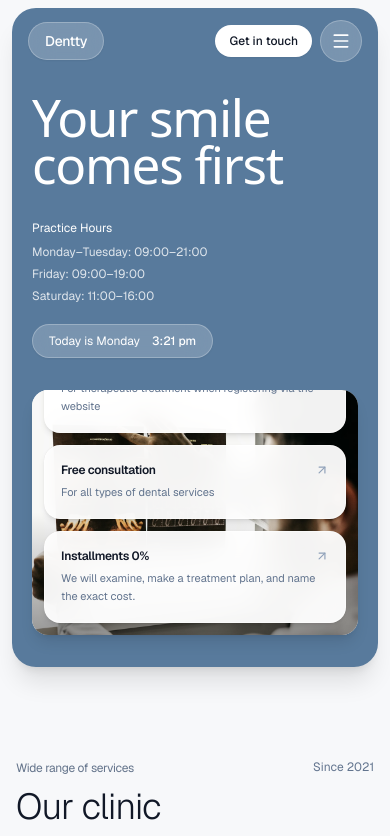
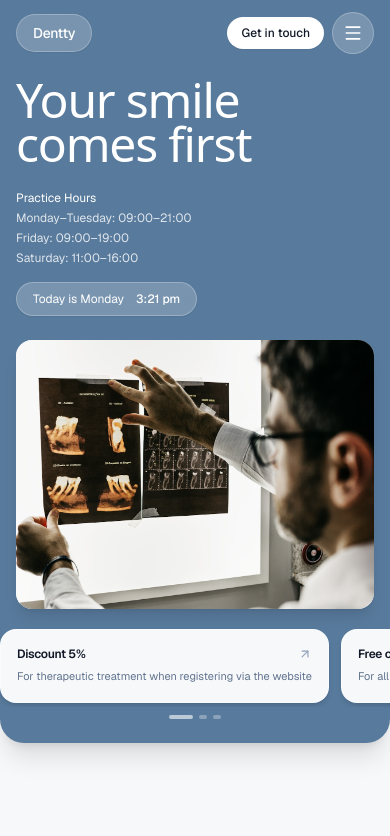
Before and after one commit to akhilathuluri/dental-launch, a Next.js app: page / in a window 390 px wide. Shown: the top 836 px of the page. Built offline with nearby package versions, Linux system fonts and the light colour scheme.

Commit message:
hero ui fix and mobile ui fix

```diff
--- a/components/sections/Appointment.tsx
+++ b/components/sections/Appointment.tsx
@@ -5,7 +5,6 @@ import Link from 'next/link';
 import { motion } from 'framer-motion';
 import { Calendar, Clock, CheckCircle2, ArrowRight } from 'lucide-react';
 import { SectionLabel } from '@/components/ui/SectionLabel';
-import { Button } from '@/components/ui/Button';
 
 export const Appointment: React.FC = () => {
   const [submitted, setSubmitted] = useState(false);
@@ -23,7 +22,6 @@ export const Appointment: React.FC = () => {
   const handleSubmit = (e: React.FormEvent) => {
     e.preventDefault();
     setLoading(true);
-    // Simulate future API submission
     setTimeout(() => {
       setLoading(false);
       setSubmitted(true);
@@ -31,8 +29,8 @@ export const Appointment: React.FC = () => {
   };
 
   return (
-    <section id="appointment" className="w-full py-12 sm:py-20 px-3 sm:px-6 lg:px-8">
-      <div className="max-w-[1400px] mx-auto bg-[#141C28] text-white rounded-3xl sm:rounded-[36px] lg:rounded-[44px] p-6 sm:p-12 lg:p-16 relative overflow-hidden shadow-2xl">
+    <section id="appointment" className="w-full py-8 sm:py-16 px-0 sm:px-4 lg:px-6">
+      <div className="w-full max-w-[1440px] mx-auto bg-[#141C28] text-white rounded-2xl sm:rounded-[36px] lg:rounded-[44px] p-6 sm:p-12 lg:p-16 relative overflow-hidden shadow-2xl">
 
         {/* Subtle background ambient glow */}
         <div className="absolute -top-24 -right-24 w-96 h-96 bg-[#587A9C]/20 rounded-full blur-3xl pointer-events-none" />
--- a/components/sections/Hero.tsx
+++ b/components/sections/Hero.tsx
@@ -8,16 +8,16 @@ import { Header } from '@/components/layout/Header';
 
 export const Hero: React.FC = () => {
   return (
-    <section id="home" className="w-full pt-2 pb-6 px-3 sm:px-6 lg:px-8">
-      <div className="max-w-[1400px] mx-auto bg-[#587A9C] text-white rounded-3xl sm:rounded-[36px] lg:rounded-[44px] overflow-hidden shadow-xl relative">
+    <section id="home" className="w-full pt-0 sm:pt-2 pb-6 px-0 sm:px-4 lg:px-6">
+      <div className="w-full max-w-[1440px] mx-auto bg-[#587A9C] text-white rounded-b-3xl sm:rounded-[36px] lg:rounded-[44px] overflow-hidden shadow-xl relative">
 
-        {/* Header embedded inside hero blue container as shown in reference */}
+        {/* Header embedded inside hero blue container */}
         <Header />
 
-        <div className="px-5 sm:px-10 lg:px-14 pt-8 sm:pt-12 pb-8 sm:pb-12">
+        <div className="px-4 sm:px-8 lg:px-12 pt-6 sm:pt-10 pb-6 sm:pb-10">
 
           {/* Top Row: Headline & Practice Hours */}
-          <div className="grid grid-cols-1 lg:grid-cols-12 gap-8 lg:gap-12 items-start mb-8 sm:mb-12">
+          <div className="grid grid-cols-1 lg:grid-cols-12 gap-6 lg:gap-12 items-start mb-6 sm:mb-10">
 
             {/* Headline */}
             <motion.div
@@ -26,27 +26,27 @@ export const Hero: React.FC = () => {
               transition={{ duration: 0.6, ease: [0.16, 1, 0.3, 1] }}
               className="lg:col-span-8"
             >
-              <h1 className="text-[3.2rem] sm:text-7xl lg:text-[6.5rem] font-light leading-[0.92] tracking-tight text-white font-sans max-w-3xl">
+              <h1 className="text-[3rem] sm:text-7xl lg:text-[6.5rem] font-light leading-[0.92] tracking-tight text-white font-sans max-w-3xl">
                 Your smile<br />
                 <span className="font-normal">comes first</span>
               </h1>
             </motion.div>
 
-            {/* Right side Practice Hours widget (Plain text on blue as in reference) */}
+            {/* Right side Practice Hours widget */}
             <motion.div
               initial={{ opacity: 0, y: 25 }}
               animate={{ opacity: 1, y: 0 }}
               transition={{ duration: 0.6, delay: 0.15, ease: [0.16, 1, 0.3, 1] }}
-              className="lg:col-span-4 flex flex-col items-start lg:items-end justify-between h-full gap-5 text-xs sm:text-sm text-white/90"
+              className="lg:col-span-4 flex flex-col items-start lg:items-end justify-between h-full gap-4 text-xs sm:text-sm text-white/90"
             >
-              <div className="space-y-1.5 text-left lg:text-right">
-                <p className="font-normal text-white text-xs mb-2">Practice Hours</p>
+              <div className="space-y-1 text-left lg:text-right">
+                <p className="font-normal text-white text-xs mb-1">Practice Hours</p>
                 <p className="text-white/80 text-xs sm:text-sm">Monday–Tuesday: 09:00–21:00</p>
                 <p className="text-white/80 text-xs sm:text-sm">Friday: 09:00–19:00</p>
                 <p className="text-white/80 text-xs sm:text-sm">Saturday: 11:00–16:00</p>
               </div>
 
-              {/* Status Pill Badge (Matching reference glass pill with exact spacing) */}
+              {/* Status Pill Badge */}
               <div className="inline-flex items-center gap-3 px-4 py-2 bg-white/20 backdrop-blur-md border border-white/25 rounded-full text-xs font-normal text-white shadow-xs">
                 <span>Today is Monday</span>
                 <span className="font-medium">3:21 pm</span>
@@ -54,12 +54,12 @@ export const Hero: React.FC = () => {
             </motion.div>
           </div>
 
-          {/* Hero Main Image Container with OVERLAID Info Cards */}
+          {/* Hero Main Image Container */}
           <motion.div
             initial={{ opacity: 0, scale: 0.98 }}
             animate={{ opacity: 1, scale: 1 }}
             transition={{ duration: 0.7, delay: 0.2, ease: [0.16, 1, 0.3, 1] }}
-            className="relative w-full rounded-2xl sm:rounded-3xl lg:rounded-[36px] overflow-hidden bg-slate-200 aspect-[4/3] sm:aspect-[16/9] lg:aspect-[2.2/1] shadow-lg"
+            className="relative w-full rounded-2xl sm:rounded-3xl lg:rounded-[36px] overflow-hidden bg-slate-200 aspect-[4/3] sm:aspect-[16/9] lg:aspect-[2.2/1] shadow-lg mb-4 sm:mb-0"
           >
             {/* Natural smiling patient lifestyle photo */}
             <Image
@@ -67,16 +67,16 @@ export const Hero: React.FC = () => {
               alt="Smiling patient at Dentty dental clinic"
               fill
               priority
-              sizes="(max-width: 1200px) 100vw, 1350px"
-              className="object-cover object-[center_35%]"
+              sizes="(max-width: 1200px) 100vw, 1400px"
+              className="object-cover object-[center_25%]"
             />
 
-            {/* Subtle bottom shadow gradient to elevate card contrast */}
-            <div className="absolute inset-0 bg-gradient-to-t from-black/40 via-transparent to-transparent pointer-events-none z-10" />
+            {/* Subtle bottom shadow gradient for contrast */}
+            <div className="absolute inset-0 bg-gradient-to-t from-black/40 via-transparent to-transparent pointer-events-none z-10 hidden sm:block" />
 
-            {/* 3 Info Cards OVERLAID at the bottom of the photo container as in reference */}
-            <div className="absolute bottom-3 left-3 right-3 sm:bottom-6 sm:left-6 sm:right-6 z-20">
-              <div className="grid grid-cols-1 sm:grid-cols-3 gap-3 sm:gap-4">
+            {/* DESKTOP OVERLAY CARDS (Visible on sm: and up) */}
+            <div className="hidden sm:block absolute bottom-4 left-4 right-4 sm:bottom-6 sm:left-6 sm:right-6 z-20">
+              <div className="grid grid-cols-3 gap-4">
                 <InfoCard
                   title="Discount 5%"
                   description="For therapeutic treatment when registering via the website"
@@ -97,6 +97,35 @@ export const Hero: React.FC = () => {
 
           </motion.div>
 
+          {/* MOBILE HORIZONTAL SCROLL CARDS (Visible only on mobile < sm breakpoint) */}
+          <div className="block sm:hidden mt-3">
+            <div className="flex flex-nowrap overflow-x-auto no-scrollbar snap-x snap-mandatory gap-3 py-1 -mx-4 px-4">
+              <InfoCard
+                title="Discount 5%"
+                description="For therapeutic treatment when registering via the website"
+                href="#appointment"
+                className="snap-start min-w-[82vw] shrink-0"
+              />
+              <InfoCard
+                title="Free consultation"
+                description="For all types of dental services"
+                href="#appointment"
+                className="snap-start min-w-[82vw] shrink-0"
+              />
+              <InfoCard
+                title="Installments 0%"
+                description="We will examine, make a treatment plan, and name the exact cost."
+                href="#appointment"
+                className="snap-start min-w-[82vw] shrink-0"
+              />
+            </div>
+            <div className="flex justify-center gap-1.5 mt-2">
+              <span className="w-6 h-1 rounded-full bg-white/60" />
+              <span className="w-2 h-1 rounded-full bg-white/30" />
+              <span className="w-2 h-1 rounded-full bg-white/30" />
+            </div>
+          </div>
+
         </div>
       </div>
     </section>
--- a/components/ui/InfoCard.tsx
+++ b/components/ui/InfoCard.tsx
@@ -5,13 +5,14 @@ interface InfoCardProps {
   title: string;
   description: string;
   href?: string;
+  className?: string;
 }
 
-export const InfoCard: React.FC<InfoCardProps> = ({ title, description, href = "#appointment" }) => {
+export const InfoCard: React.FC<InfoCardProps> = ({ title, description, href = "#appointment", className = "" }) => {
   return (
     <a
       href={href}
-      className="group relative flex flex-col justify-between p-4 sm:p-5 rounded-2xl bg-white/95 backdrop-blur-md border border-white/40 shadow-md hover:shadow-xl transition-all duration-300 hover:-translate-y-0.5"
+      className={`group relative flex flex-col justify-between p-4 sm:p-5 rounded-2xl bg-white/95 backdrop-blur-md border border-white/40 shadow-md hover:shadow-xl transition-all duration-300 hover:-translate-y-0.5 ${className}`}
     >
       <div>
         <div className="flex items-center justify-between gap-2 mb-1.5 sm:mb-2">
--- /dev/null
+++ b/public/images/download_hero.mjs
@@ -0,0 +1,25 @@
+import fs from 'fs';
+import path from 'path';
+import https from 'https';
+
+const url = 'https://images.unsplash.com/photo-1588776814546-1ffcf47267a5?auto=format&fit=crop&w=1400&q=85';
+const dest = path.join(process.cwd(), 'public', 'images', 'hero-patient.jpg');
+
+const file = fs.createWriteStream(dest);
+https.get(url, (response) => {
+  if (response.statusCode === 301 || response.statusCode === 302) {
+    https.get(response.headers.location, (res) => {
+      res.pipe(file);
+      file.on('finish', () => {
+        file.close();
+        console.log('Downloaded fresh hero patient image');
+      });
+    });
+  } else {
+    response.pipe(file);
+    file.on('finish', () => {
+      file.close();
+      console.log('Downloaded fresh hero patient image');
+    });
+  }
+});
```
Also changed, not shown: public/images/hero-patient.jpg.
